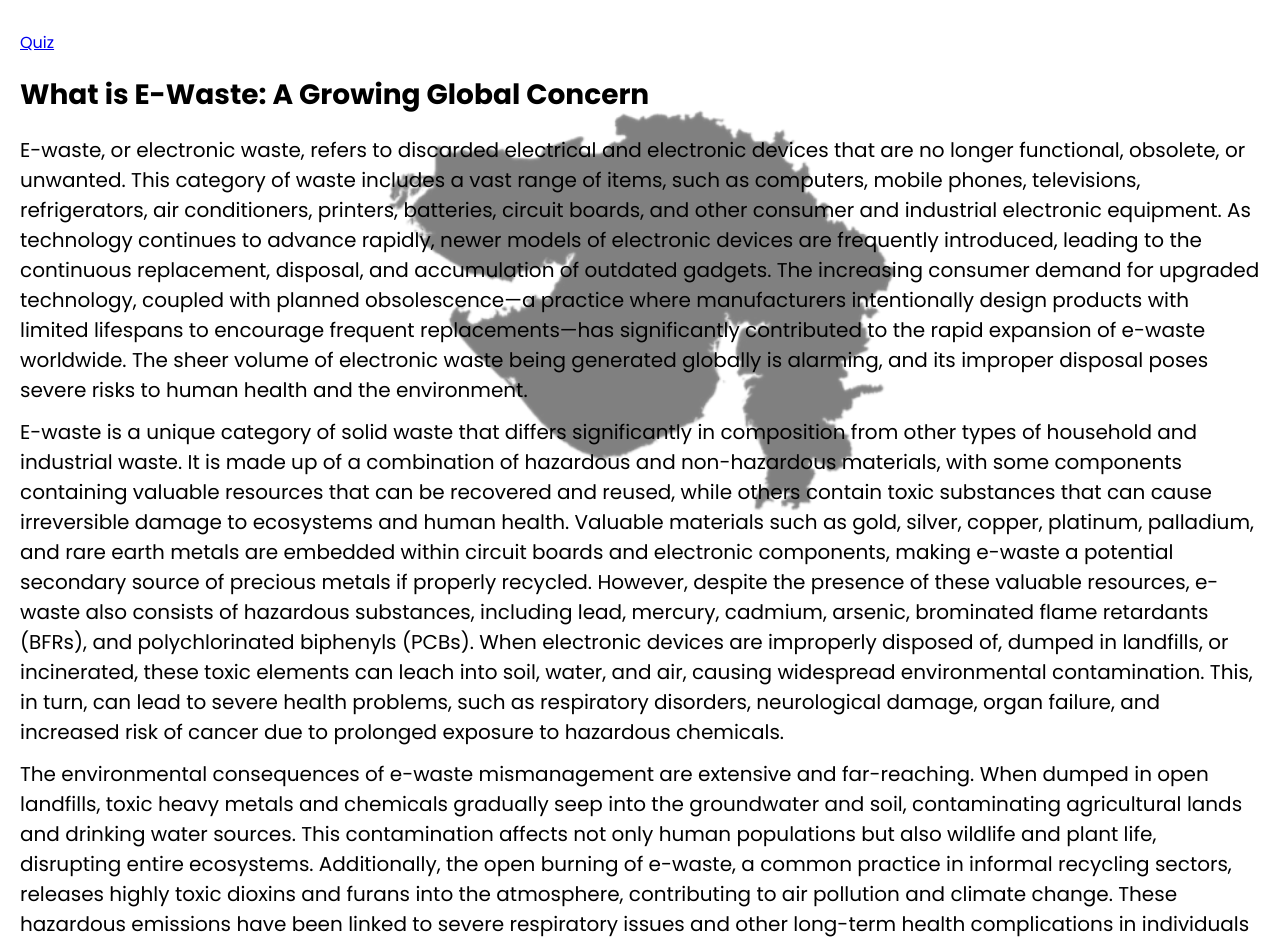
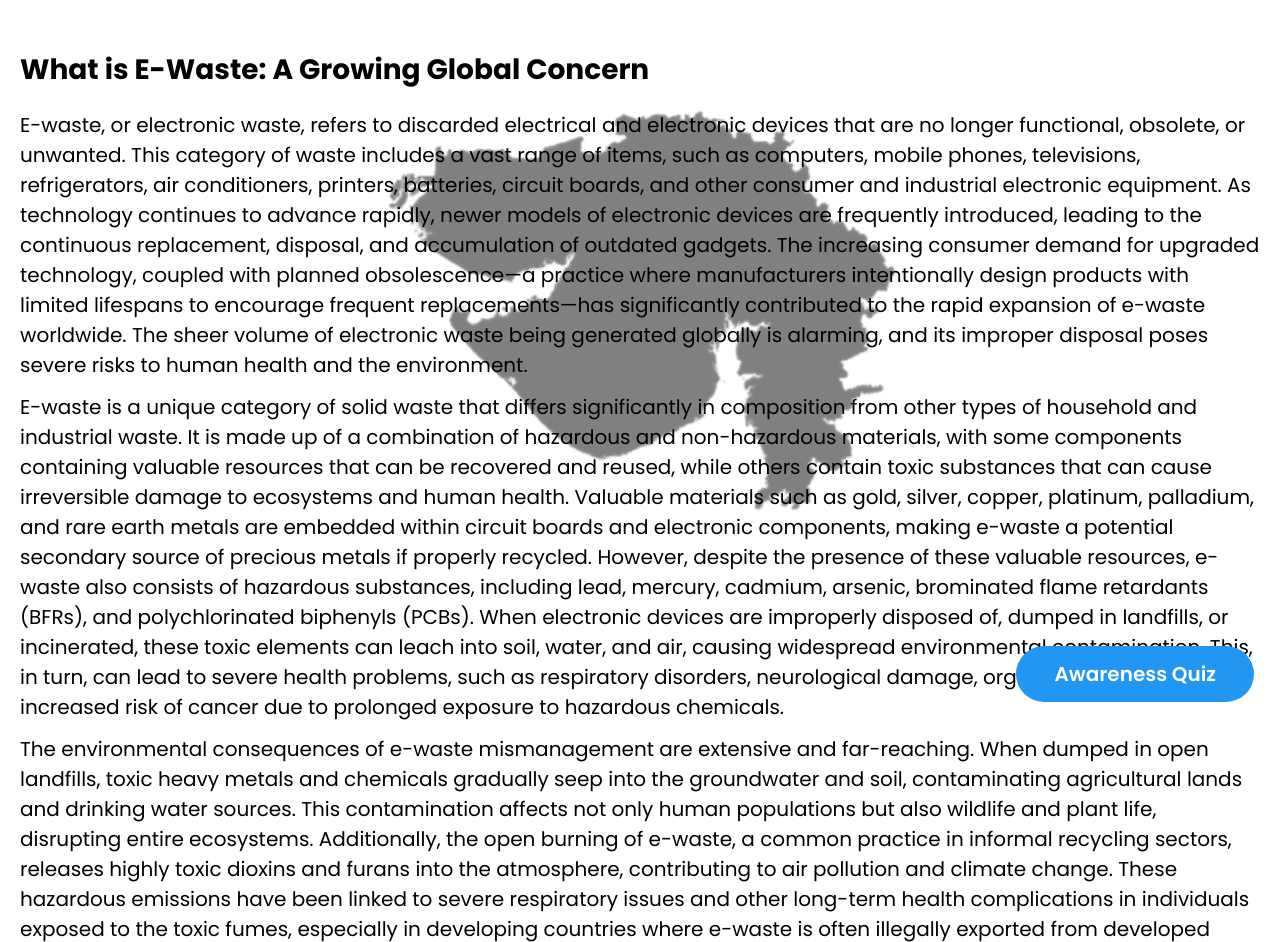
Before and after one commit to NeelSavsani/ECOlect, a PHP site: page /home.php in a window 1280 px wide. Shown: the part 90-1032 px from the top of the page. Run offline with PHP 8.4, Linux system fonts and the light colour scheme; the visitor is signed in with stand-in values (Sample User, id 1); some libraries are stand-ins or nearby versions.

Commit message:
Adding design to quiz button with fixed position

```diff
--- a/css/scroll.css
+++ b/css/scroll.css
@@ -22,3 +22,25 @@
     box-shadow: inset 0px 4px 4px rgba(204, 204, 204, 0.25);
     transition: all 0.3s ease;
 }
+
+.quiz_container{
+    position: fixed;
+    bottom: 1%;
+    right: 2%;
+    padding: 1% 3%;
+    text-decoration: none;
+    color: white;
+    font-weight: 600;
+    font-size: 20px;
+    border-radius: 30px;
+    background-color: #2196F3;
+    transition: 0.3s all ease;
+}
+
+.quiz_container:hover{
+    background: #4CAF50;
+    /* box-shadow: 0 0 10px 2px rgba(0, 0, 0, 0.9); */
+    box-shadow: 0 12px 16px 0 rgba(0, 0, 0, 0.24),
+                0 17px 50px 0 rgba(0, 0, 0, 0.19);
+    text-decoration: none;
+}
--- a/home.php
+++ b/home.php
@@ -50,7 +50,9 @@ echo "<script>console.log('Session Email in home.php: " . $user_email . "');</sc
         <button class="hamburger">☰</button>
     </nav>
     <div class="content">
-        <a href="quiz/quiz.php?email=<?php echo urlencode($user_email); ?>">Quiz</a>
+                <a href="quiz/quiz.php?email=<?php echo urlencode($user_email); ?>" class="quiz_container">
+                    <div class="quiz">Awareness Quiz</div>
+                </a>
         <!---------------------------WHAT IS E-WASTE-------------------------------------------->
         <h1 class="main">What is E-Waste: A Growing Global Concern</h1>
         <p class="main_intro">E-waste, or electronic waste, refers to discarded electrical and electronic devices that are no longer functional, obsolete, or unwanted. This category of waste includes a vast range of items, such as computers, mobile phones, televisions, refrigerators, air conditioners, printers, batteries, circuit boards, and other consumer and industrial electronic equipment. As technology continues to advance rapidly, newer models of electronic devices are frequently introduced, leading to the continuous replacement, disposal, and accumulation of outdated gadgets. The increasing consumer demand for upgraded technology, coupled with planned obsolescence—a practice where manufacturers intentionally design products with limited lifespans to encourage frequent replacements—has significantly contributed to the rapid expansion of e-waste worldwide. The sheer volume of electronic waste being generated globally is alarming, and its improper disposal poses severe risks to human health and the environment.</p>
```
